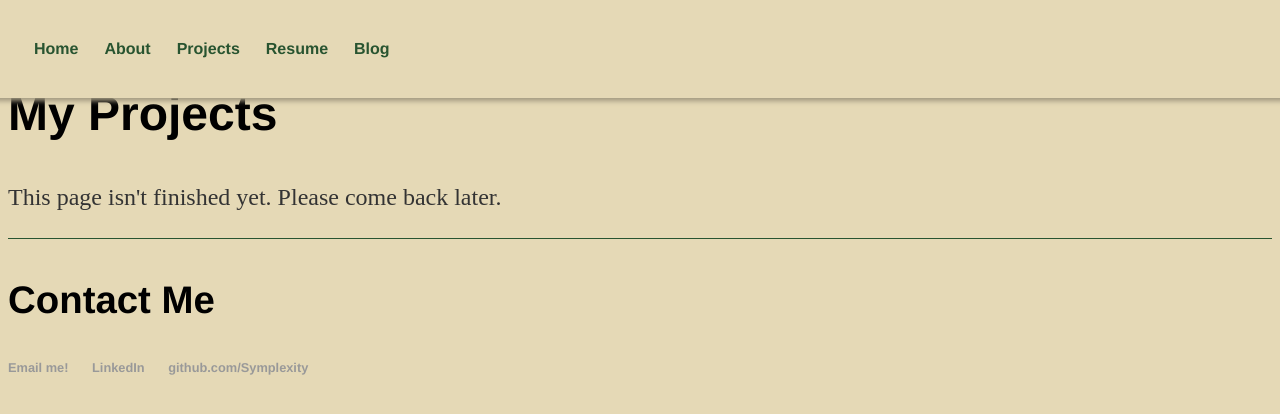
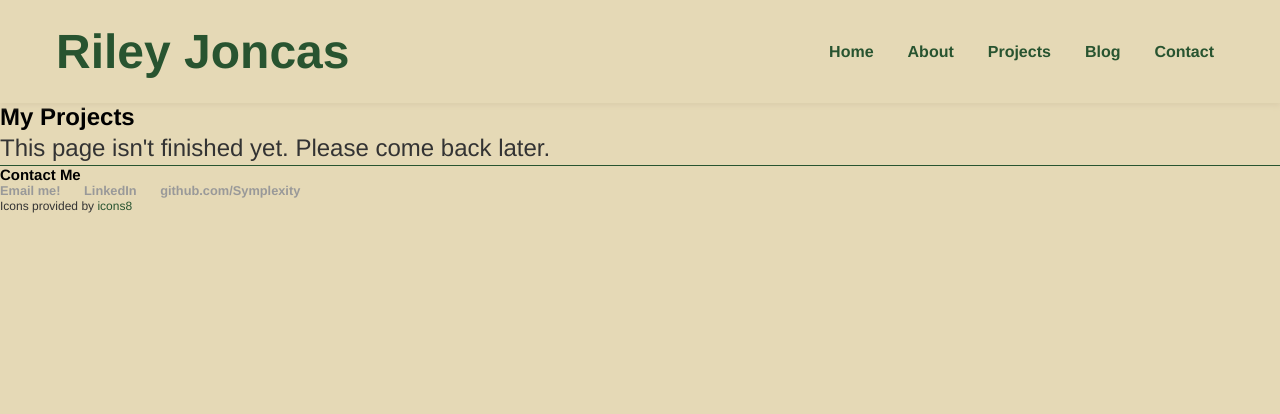
Before and after one commit to Symplexity/Symplexity.github.io, a Jekyll site: the page built from projects/index.html, in a window 1280 px wide. Shown: the top 414 px of the page. Built offline with Jekyll 4.4.1, drawn with Linux system fonts in a browser that asks for light colours.

Commit message:
Lots of styling, editing landing page

```diff
--- /dev/null
+++ b/_includes/foot.html
@@ -0,0 +1,9 @@
+<footer>
+    <h3>Contact Me</h3>
+    <ul>
+        <li><a href="mailto:rbjoncas@ncsu.edu">Email me!</a></li>
+        <li><a href="https://www.linkedin.com/in/riley-joncas/">LinkedIn</a></li>
+        <li><a href="https://github.com/Symplexity">github.com/Symplexity</a></li>
+    </ul>
+    <p>Icons provided by <a href="https://icons8.com/">icons8</a></p>
+</footer>
--- a/_includes/head.html
+++ b/_includes/head.html
@@ -12,4 +12,7 @@
     <link rel="icon" type="image/png" sizes="32x32" href="assets/favicon/favicon-32x32.png">
     <link rel="icon" type="image/png" sizes="16x16" href="assets/favicon/favicon-16x16.png">
     <link rel="manifest" href="assets/favicon/site.webmanifest">
+
+    <!-- Animate CSS CDN -->
+    <link rel="stylesheet" href="https://cdnjs.cloudflare.com/ajax/libs/animate.css/4.1.1/animate.min.css">
 </head>
--- /dev/null
+++ b/_includes/nav.html
@@ -0,0 +1,15 @@
+<nav class="navigation">
+    <h1>Riley Joncas</h1>
+    <ul>
+        <li><a href="/" class="nav-item">Home</a></li>
+        <li><a href="/about" class="nav-item">About</a></li>
+        <li><a href="/projects" class="nav-item">Projects</a></li>
+        <!--<li><a href="https://Symplexity.github.io/Documents/Resume.pdf" class="nav-item">Resume</a></li>-->
+        <!--<li><a href="/cv" class="nav-item">CV</a></li>-->
+        <li><a href="/blog" class="nav-item">Blog</a></li>
+        <li><a href="/contact" class="nav-item">Contact</a></li>
+    </ul>
+    <button class="burger-menu" id="burger-menu">
+        <ion-icon class="bars" name="menu-outline"></ion-icon>
+    </button>
+</nav>
--- a/_layouts/default.html
+++ b/_layouts/default.html
@@ -2,42 +2,22 @@
 <html>
 <!--Page Header-->
 {% include head.html %}
+
 <body>
-		<nav class="navigation">
-    		<ul>
-        		<li><a href="/" class="nav-item">Home</a></li>
-	        	<li><a href="/about" class="nav-item">About</a></li>
-                <li><a href="/projects" class="nav-item">Projects</a></li>
-                <li><a href="https://Symplexity.github.io/Documents/Resume.pdf" class="nav-item">Resume</a></li>
-        		<!--<li><a href="/cv" class="nav-item">CV</a></li>-->
-        		<li><a href="/blog" class="nav-item">Blog</a></li>
-    		</ul>
-			<button class="burger-menu" id="burger-menu">
-				<ion-icon class="bars" name="menu-outline"></ion-icon>
-			</button>
-		</nav>
+
+    {% include nav.html %}
+
     <div class="container">
 
         {{ content }}
 
     </div><!-- /.container -->
-		<footer>
-            <h3>Contact Me</h3>
-    		<ul>
-        		<li><a href="mailto:rbjoncas@ncsu.edu">Email me!</a></li>
-                <li><a href="https://www.linkedin.com/in/riley-joncas/">LinkedIn</a></li>
-        		<li><a href="https://github.com/Symplexity">github.com/Symplexity</a></li>
-			</ul>
-		</footer>
+
+    {% include foot.html %}
 
     <!-- Ion Icon Scripts -->
-		<script
-			type="module"
-			src="https://unpkg.com/ionicons@5.5.2/dist/ionicons/ionicons.esm.js"
-	  	></script>
-		<script
-			nomodule
-			src="https://unpkg.com/ionicons@5.5.2/dist/ionicons/ionicons.js"
-	  	></script>
+    <script type="module" src="https://unpkg.com/ionicons@5.5.2/dist/ionicons/ionicons.esm.js"></script>
+    <script nomodule src="https://unpkg.com/ionicons@5.5.2/dist/ionicons/ionicons.js"></script>
 </body>
+
 </html>
--- a/css/main.css
+++ b/css/main.css
@@ -1,55 +1,87 @@
 :root {
     /* Various color variables */
-    --primary-color: #E5D9B6;
-    --secondary-color: #a1987f;
+    --primary-bg-color: #E5D9B6;
+    --secondary-bg-color: #dccfad;
+    --bg-color: #fcfcfc;
     --lightGreen: #A4BE7B;
     --midGreen: #5F8D4E;
     --darkGreen: #285430;
     --grey: #d5d5d5;
+    --primary-shadow: #8b8eaf;
+    --secondary-shadow: #a17a69;
+
 
     /* Font variables*/
-    --font-family:'Helvetica', 'Arial', 'Sans-Serif';
+    --font-family: 'Helvetica', 'Arial', 'Sans-Serif';
     --normal-font: 400;
     --bold-font: 700;
     --bolder-font: 900;
+    --body-font-size: 1.3rem;
+
+    /* Margin variables */
+    --bottom-margin: 0.5rem;
+    --bottom-margin-2: 1rem;
+    --line-height: 1.7rem;
+
+    /* Transition variables */
+    --transition: 0.3s;
+
+
 }
 
-/* * {
+html {
+    background-color: var(--primary-bg-color);
+    scroll-behavior: smooth;
+}
+
+* {
     margin: 0;
     padding: 0;
     box-sizing: border-box;
-} */
-
-html {
-    background-color: var(--primary-color);
-    scroll-behavior: smooth;
 }
 
-/* Container class styling */
-.cointainer {
-    margin: 30px auto;
-    width: 70%;
-    background-color: var(--primary-color);
+ul {
+    list-style-type: none;
+}
+
+/* Hyperlink styling */
+a {
+    text-decoration: none;
+    color: #999;
+}
+
+/* Link hover styling */
+a:hover {
+    color: var(--darkGreen);
+    text-decoration-color: var(--darkGreen);
+    text-decoration: underline;
+}
+
+body {
+    font-family: var(--font-family);
 }
 
 /* Nav bar styling */
 nav {
-    margin: -30px;
+    margin: 0px;
+    position: -webkit-sticky;
     position: sticky;
     top: 0;
     left: 0;
-    z-index: 1; /* keeps the nav bar ontop of other elements */
+    z-index: 0;
+    /* keeps the nav bar on top of other elements */
     display: flex;
     align-items: center;
     justify-content: space-between;
     padding: 1.5rem 3.5rem;
-    background-color: var(--primary-color);
-    box-shadow: 0 3px 5px var(--secondary-color);
+    background-color: var(--primary-bg-color);
+    box-shadow: 0 3px 5px var(--secondary-bg-color);
 
 }
 
 /* Unordered list styling */
-nav ul, footer ul {
+nav ul,
+footer ul {
     font-family: var(--font-family);
     padding: 0px;
     list-style: none;
@@ -58,7 +90,7 @@
 
 nav ul {
     display: flex;
-    gap: 1rem;
+    gap: 1.5rem;
 }
 
 /* Unordered list item styling, nav bar only */
@@ -72,8 +104,8 @@
 
 /* Styling for hovering over nav bar links */
 nav a:hover {
-    transition: 0.2s;
-    background-color: var(--secondary-color);
+    transition: var(--transition);
+    background-color: var(--secondary-bg-color);
     border-radius: 3px;
 }
 
@@ -82,7 +114,7 @@
 }
 
 .burger-menu {
-    color: var(--primary-color);
+    color: var(--primary-bg-color);
     font-size: 2rem;
     border: 0;
     background-color: transparent;
@@ -97,23 +129,11 @@
 
 }
 
-/* Hypelink styling */
-a {
-    text-decoration: none;
-    color: #999;
-}
-
-/* Link hover styling */
-a:hover {
+/* Header 1 in nav styling */
+nav h1 {
     color: var(--darkGreen);
-    text-decoration-color: var(--darkGreen);
-    text-decoration: underline;
-}
-
-/* Hearder 1-3 styling */
-h1, h2, h3 {
     font-size: 3em;
-    font-family:'Helvetica', 'Arial', 'Sans-Serif';
+    font-family: 'Helvetica', 'Arial', 'Sans-Serif';
 }
 
 /* Paragraph styling */
@@ -129,6 +149,16 @@
     font-size: .8em;
 }
 
+footer p {
+    font-size: 0.75rem;
+}
+
+footer p a {
+    color: var(--darkGreen);
+
+}
+
+
 /*  */
 ul.posts {
     margin: 20px auto 40px;
@@ -139,3 +169,54 @@
 ul.posts li {
     list-style: none;
 }
+
+.hero {
+    margin: 30px auto;
+    width: 70%;
+    background-color: var(--primary-bg-color);
+    display: flex;
+    align-items: center;
+    justify-content: center;
+    gap: 2.5rem;
+    max-width: 68.75rem;
+    margin: auto;
+}
+
+.hero img {
+    height: 37.5rem;
+    width: 37.5rem;
+}
+
+.bio {
+    width: 25rem;
+    padding: 0.625rem;
+    border-radius: 6px;
+    box-shadow: 0px 2px 15px 2px var(--primary-shadow);
+}
+
+.bio h1 {
+    margin-bottom: var(--bottom-margin);
+}
+
+.bio p {
+    line-height: var(--line-height);
+    padding: 0.3rem 0;
+    font-size: var(--body-font-size);
+}
+
+.more-about {
+    margin-top: 30px;
+    background-color: var(--secondary-bg-color);
+    padding: 1rem 6rem;
+}
+
+.more-about h2 {
+    margin-bottom: var(--bottom-margin);
+    text-align: center;
+}
+
+.more-about p {
+    line-height: var(--line-height);
+    padding: 0.4rem;
+    font-size: var(--body-font-size);
+}
```
Also changed, not shown: _includes/skills.html (added, +18 -0 lines), index.html (+17 -4 lines), assets/images/hero_image_placeholder.jpg (added), 1 other file. Lines whose indentation alone changed are shown as unchanged.
